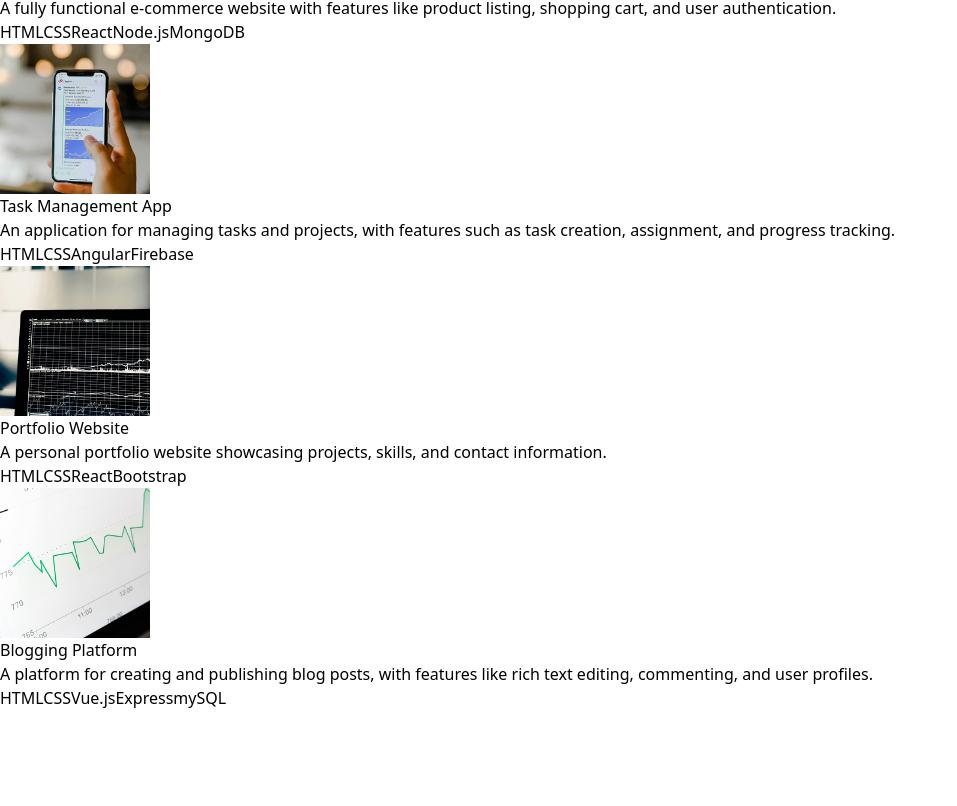
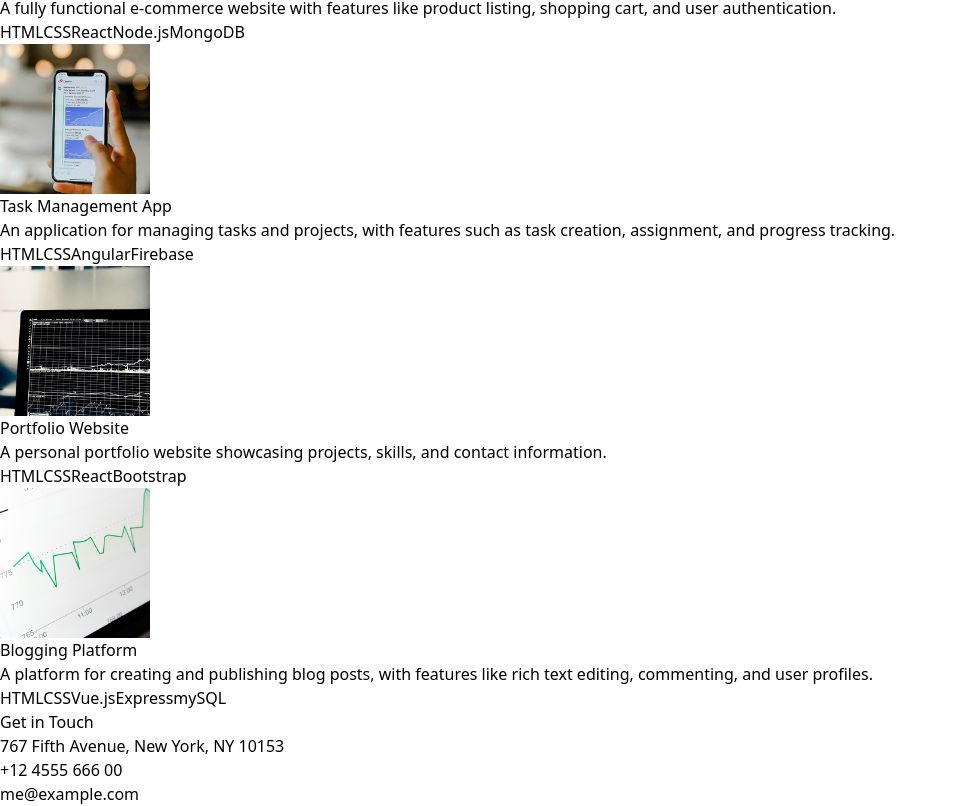
Before and after one commit to AdrianZawadzkiDDay/Portfolio, a React (Vite) app: page / in a window 1280 px wide. Shown: the part 2240-3046 px from the top of the page, without its empty margins (0-957 px from the left). Before the commit the page ends 2950 px from the top, so only its background shows below. Built offline with nearby package versions, Linux system fonts and the light colour scheme.

Commit message:
contact section

```diff
--- a/src/App.jsx
+++ b/src/App.jsx
@@ -4,6 +4,7 @@
 import Technologies from "./components/Technologies";
 import Experience from "./components/Experience";
 import Projects from "./components/Projects";
+import Contact from "./components/Contact";
 
 
 const App = () => {
@@ -22,7 +23,7 @@
         <Technologies />
         <Experience />
         <Projects />
-
+        <Contact />
       </div>
     </div>
   )
--- /dev/null
+++ b/src/components/Contact.jsx
@@ -0,0 +1,16 @@
+import React from 'react'
+import { CONTACT } from "../constants"
+
+const Contact = () => {
+  return <div className="border-b border-neutral-900 pb-20">
+    <h1 className="my-10 text-center text-4xl">Get in Touch</h1>
+    <div className="text-center tracking-tighter">
+        <p className="my-4">{CONTACT.address}</p>
+        <p className="my-4">{CONTACT.phoneNo}</p>
+        <p className="my-4">{CONTACT.email}</p>
+    </div>
+  </div>
+
+}
+
+export default Contact
```
